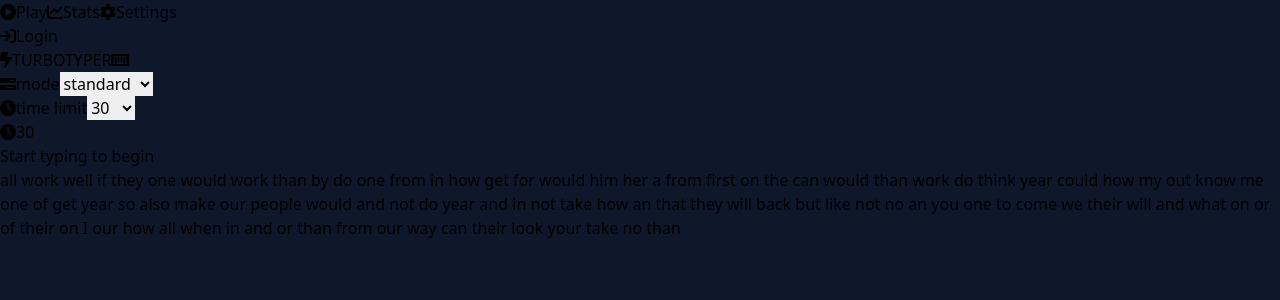
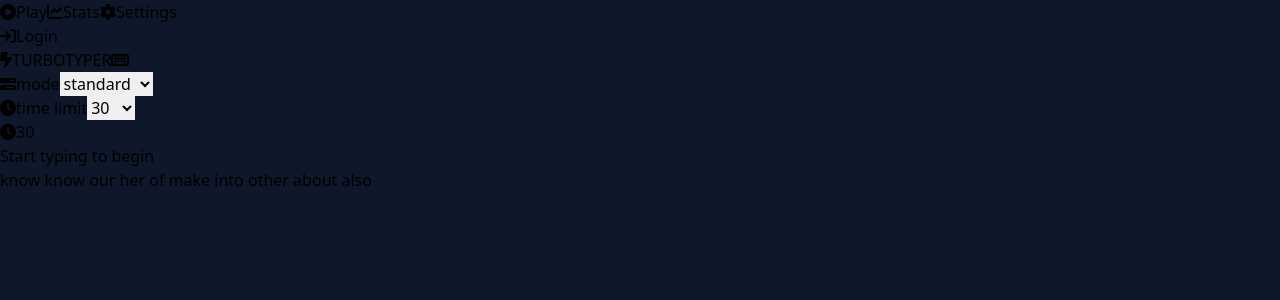
Before and after one commit to Glenn-Chiang/Turbo-Typer, a React (Vite) app: page / in a window 1280 px wide. Shown: the top 300 px of the page. Built offline with nearby package versions, Linux system fonts and the light colour scheme.

Commit message:
New set of words will be loaded when user finishes typing current set of words >> TODO: Load new set of words 1 line in advance?

```diff
--- a/src/components/SelectDropdown.tsx
+++ b/src/components/SelectDropdown.tsx
@@ -28,7 +28,7 @@
         id={id}
         defaultValue={defaultValue}
         onChange={event => setOption(event.target.value)}
-        className="text-sky-900"
+        className="text-sky-900 rounded"
         disabled={!enabled}
       >
         {optionsElems}
--- a/src/mechanics/getWords.ts
+++ b/src/mechanics/getWords.ts
@@ -13,13 +13,11 @@
     return words[index];
 }
 
-const wordsPerPage = 100;
-
-export const getWords = (mode: string): string[] => {
+export const getWords = (mode: string, numWords: number): string[] => {
     const words = wordList[modes[mode]];
     const randomWords = [];
 
-    for (let i=0; i < wordsPerPage; i++) {
+    for (let i=0; i < numWords; i++) {
         randomWords.push(getWord(words));
     }
 
--- a/src/views/Home/GameWindow.tsx
+++ b/src/views/Home/GameWindow.tsx
@@ -3,78 +3,77 @@
 type props = {
   gameActive: boolean;
   startGame: () => void;
-  chars: string[];
-  charIndex: number;
-  setCharIndex: React.Dispatch<React.SetStateAction<number>>
-  evaluatedChars: number[];
-  setEvaluatedChars: React.Dispatch<React.SetStateAction<number[]>>;
+  words: string[];
+  wordsPerPage: number;
+  startIndex: number;
+  charGrades: number[];
+  setCharGrades: React.Dispatch<React.SetStateAction<number[]>>;
+  loadWords: () => void;
 };
 
 export default function GameWindow({
   gameActive,
   startGame,
-  chars,
-  charIndex,
-  setCharIndex,
-  evaluatedChars,
-  setEvaluatedChars,
+  words,
+  wordsPerPage,
+  startIndex,
+  charGrades,
+  setCharGrades,
+  loadWords
 }: props) {
 
+  const chars = words.join(' ').split(''); // Array of all characters including spaces
+  const displayedWords = words.slice(startIndex, startIndex + wordsPerPage);
+  const displayedChars = displayedWords.join(' ').split('')
+  const charIndex = charGrades.length;
   const currentChar = chars[charIndex];
 
   useEffect(() => {
     const handleKeydown = (event: KeyboardEvent) => {
+      // Ignore keys that are neither a character nor backspace
       if (event.key.length !== 1 && event.key !== "Backspace") {
         return;
       }
 
+      // Start game once user starts typing
       if (!gameActive) {
         startGame();
       }
 
       // Backspace
       if (event.key === "Backspace") {
-        setEvaluatedChars((prev) => {
-          const next = [...prev];
-          next[charIndex - 1] = 0;
-          return next;
-        });
-        setCharIndex(charIndex - 1);
+        // Ignore backspace if already at first character
+        if (charIndex === 0) {
+          return;
+        }
+        setCharGrades(charGrades.slice(0, charGrades.length - 1));
 
-        // Correct
+      // Correct
       } else if (event.key === currentChar) {
-        setEvaluatedChars((prev) => {
-          const next = [...prev];
-          next[charIndex] = 1;
-          return next;
-        });
-        setCharIndex(charIndex + 1);
+        setCharGrades([...charGrades, 1]);
 
-        // Incorrect
+      // Incorrect
       } else {
-        setEvaluatedChars((prev) => {
-          const next = [...prev];
-          next[charIndex] = -1;
-          return next;
-        });
-        setCharIndex(charIndex + 1);
+        setCharGrades([...charGrades, 0]);
       }
 
-      console.log(charIndex);
+      if (charIndex === chars.length - 1) {
+        loadWords();
+      }
     };
 
     window.addEventListener("keydown", handleKeydown);
     return () => window.removeEventListener("keydown", handleKeydown);
-  }, [gameActive, charIndex, currentChar, evaluatedChars]);
+  }, [gameActive, charIndex, currentChar, charGrades]);
 
-  const charSpans = chars.map((char, index) => {
+  const charSpans = displayedChars.map((char, index) => {
     return (
       <span
         key={index}
         className={
-          evaluatedChars[index] === 1
+          charGrades[index + chars.length - displayedChars.length] === 1
             ? "text-white underline"
-            : evaluatedChars[index] === -1
+            : charGrades[index + chars.length - displayedChars.length] === 0
             ? "text-red-500 underline"
             : "text-sky-400"
         }
--- a/src/views/Home/Home.tsx
+++ b/src/views/Home/Home.tsx
@@ -17,11 +17,8 @@
   type GameState = "pre-game" | "in-game" | "post-game";
   const [gameState, setGameState] = useState<GameState>("pre-game");
 
-  type Mode = "standard" | "advanced" | "expert";
-  const [mode, setMode] = useState<Mode>("standard");
-
-  type TimeLimit = "30" | "60" | "120";
-  const [timeLimit, setTimeLimit] = useState<TimeLimit>("30");
+  const [mode, setMode] = useState("standard");
+  const [timeLimit, setTimeLimit] = useState("30");
 
   const startGame = () => {
     setGameState("in-game");
@@ -32,16 +29,21 @@
   };
 
   const resetGame = () => {
-    setWords(getWords(mode));
-    setCharIndex(0);
-    setEvaluatedChars(chars.map(() => 0));
+    setWords(getWords(mode, wordsPerPage));
+    setStartIndex(0);
+    setCharGrades([]);
     setGameState("pre-game");
   };
 
-  const [words, setWords] = useState(getWords(mode));
-  const [charIndex, setCharIndex] = useState(0);
-  const chars = words.join(" ").split("");
-  const [evaluatedChars, setEvaluatedChars] = useState(chars.map(() => 0)); // 1: correct, -1: incorrect, 0: not evaluated
+  const loadWords = () => {
+    setWords([...words, ...getWords(mode, wordsPerPage)]);
+    setStartIndex(startIndex + wordsPerPage);
+  };
+
+  const wordsPerPage = 10;
+  const [words, setWords] = useState(getWords(mode, wordsPerPage));
+  const [startIndex, setStartIndex] = useState(0);
+  const [charGrades, setCharGrades] = useState<number[]>([]);
 
   return (
     <div className="flex flex-col items-center">
@@ -51,30 +53,35 @@
         <FontAwesomeIcon icon={faKeyboard} />
       </h1>
       <Settings
-        enabled={gameState !== "in-game"}
+        enabled={gameState === "pre-game"}
         setMode={setMode}
         setTimeLimit={setTimeLimit}
       />
-      <div className="flex justify-center p-4">
-        {gameState !== "pre-game" ? <RestartButton onClick={resetGame}/> : null}
-      </div>
       <Timer
         gameActive={gameState === "in-game"}
         endGame={endGame}
         timeLimit={Number(timeLimit)}
       />
       {gameState === "pre-game" && <p className="p-4">Start typing to begin</p>}
+
+      {gameState !== "pre-game" ? (
+        <div className="p-4">
+          <RestartButton onClick={resetGame} />
+        </div>
+      ) : null}
+
       {gameState === "post-game" ? (
-        <Result evaluatedChars={evaluatedChars}/>
+        <Result charGrades={charGrades} timeLimit={Number(timeLimit)} />
       ) : (
         <GameWindow
           gameActive={gameState === "in-game"}
           startGame={startGame}
-          chars={chars}
-          charIndex={charIndex}
-          setCharIndex={setCharIndex}
-          evaluatedChars={evaluatedChars}
-          setEvaluatedChars={setEvaluatedChars}
+          words={words}
+          wordsPerPage={wordsPerPage}
+          startIndex={startIndex}
+          charGrades={charGrades}
+          setCharGrades={setCharGrades}
+          loadWords={loadWords}
         />
       )}
     </div>
--- a/src/views/Home/Result.tsx
+++ b/src/views/Home/Result.tsx
@@ -1,22 +1,24 @@
 type props = {
-  evaluatedChars: number[];
+  charGrades: number[];
+  timeLimit: number;
 };
 
-export default function Result({ evaluatedChars }: props) {
-  const totalChars = evaluatedChars.reduce((count, char) => char === 1 ? count + char : count, 0);
-  const cpm = totalChars
-  const wpm = 100;
-  const accuracy = 98;
+export default function Result({ charGrades, timeLimit }: props) {
+  const totalChars = charGrades.length;
+  const correctChars = charGrades.reduce((count, char) => char ? count + char : count, 0);
+  const cpm = totalChars / (timeLimit / 60)
+  const wpm = Math.round(cpm / 5);
+  const accuracy = Math.round((correctChars / totalChars) * 100);
   return (
-    <div className="bg-sky-800 rounded-xl p-4 flex flex-col">
-      <p>
-        WPM <span>{wpm}</span>
+    <div className="bg-sky-800 rounded-xl p-8 flex flex-col gap-3">
+      <p className="text-4xl">
+        <span className="">{wpm}</span> WPM
       </p>
       <p>
-        CPM <span>{cpm}</span>
+        <span>{cpm}</span> CPM
       </p>
       <p>
-        Accuracy <span>{accuracy}%</span>
+        <span>{accuracy}%</span> Accuracy
       </p>
     </div>
   );
```
